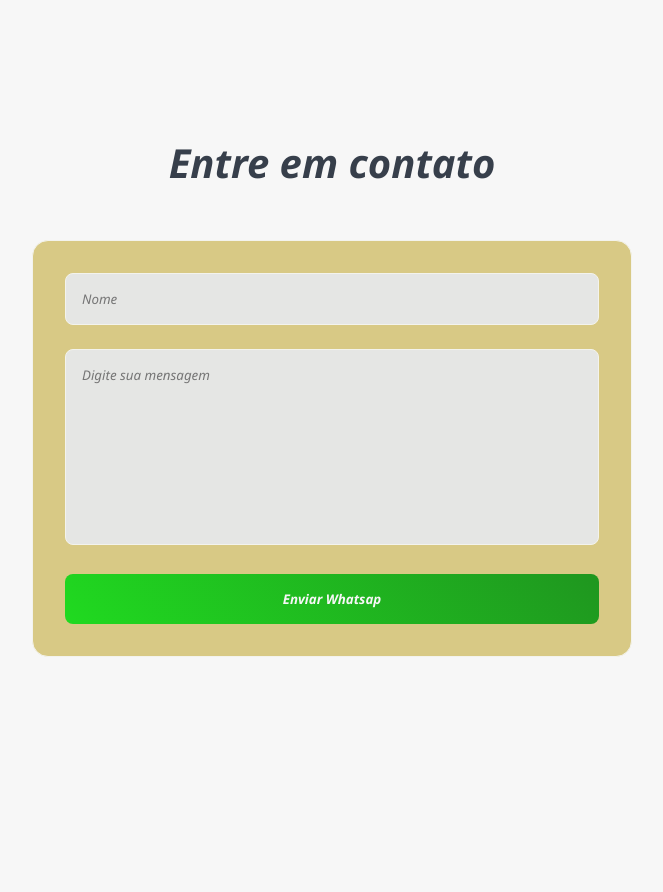
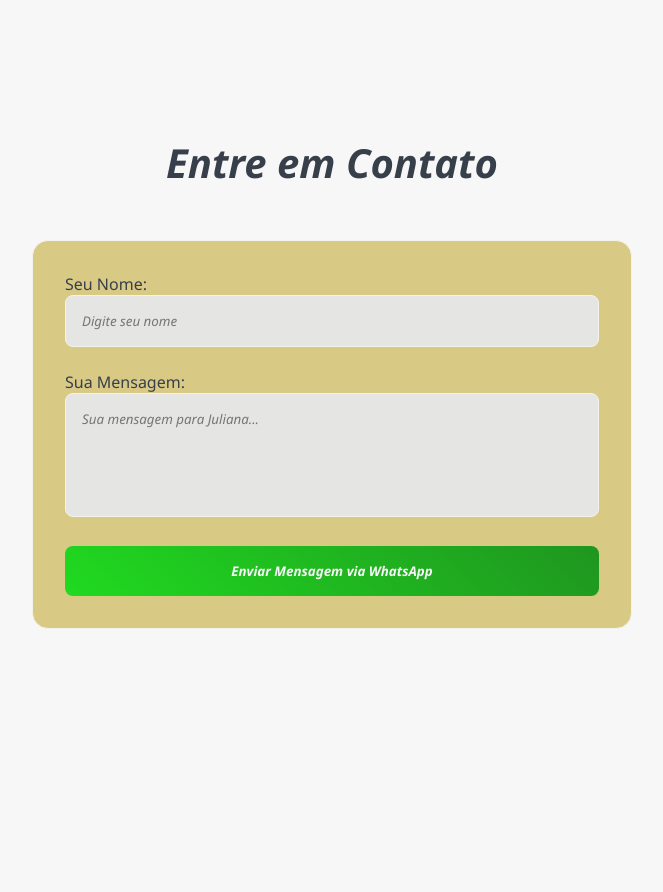
Before and after one commit to ulissessantos95/JulianaSmitch, a plain HTML site: page index.html in a window 1280 px wide. Shown: the part 4700-5592 px from the top of the page, without its empty margins (308-971 px from the left). Drawn offline with Linux system fonts and the light colour scheme.

Commit message:
sistema de dados para o whatasap

```diff
--- a/index.html
+++ b/index.html
@@ -143,19 +143,20 @@
     </section>
 
 
-   <section id="contatos" class="contatos">
-        <h2 class="contatos-titulo">Entre em contato</h2>
-
-        <form class="formulario-contato" id="formulario" onsubmit="enviarWhats(event)">
-
+  <section id= "contatos"class="contatos">
+    <h2 class="contatos-titulo">Entre em Contato</h2>
+    <form class="formulario-contato" onsubmit="enviarWhats(event)">
         <div class="grupo-form">
-                <input  placeholder="Nome" class="campo-form" id="nome">
+            <label for="nome">Seu Nome:</label>
+            <input type="text" id="nome" name="nome" class="campo-form" placeholder="Digite seu nome" required>
         </div>
         <div class="grupo-form">
-                <textarea class="campo-form"  placeholder="Digite sua mensagem" rows="9" id="mensagem"></textarea>
+            <label for="mensagem">Sua Mensagem:</label>
+            <textarea id="mensagem" name="mensagem" class="campo-form" rows="5" placeholder="Sua mensagem para Juliana..." required></textarea>
         </div>
-
-            <button type="submit" class="botao-form">Enviar Whatsap</button>
+        <button type="submit" class="botao-form">
+            Enviar Mensagem via WhatsApp
+        </button>
     </form>
 </section>
 
--- a/script.js
+++ b/script.js
@@ -1,21 +1,39 @@
-const telefone = '5548992257674';
+const telefone = '5548992257674'; // Seu número de telefone
 
 function enviarWhats(event) {
-    // Evitar comportamento de envio de formulário padrão
-    event.preventDefault();
+    // Evita o comportamento padrão de envio de formulário, se a função for chamada por um formulário.
+    // Se for apenas um botão, essa linha não causa problemas, mas é uma boa prática para formulários.
+    if (event) {
+        event.preventDefault();
+    }
 
-    // Obtenha os valores atuais dos campos de entrada dentro da função
+    // Obtém os valores atuais dos campos de entrada no momento da chamada da função.
     const nome = document.getElementById('nome').value;
     const mensagem = document.getElementById('mensagem').value;
 
+    // Constrói a mensagem completa.
     const texto = `Olá! Juliana me chamo ${nome}, ${mensagem}`;
+
+    // Codifica a mensagem para que ela seja segura para uso na URL (trata espaços, caracteres especiais, etc.).
     const msgnFormatada = encodeURIComponent(texto);
 
+    // Cria a URL oficial do WhatsApp Web/App.
     const url = `https://wa.me/${telefone}?text=${msgnFormatada}`;
 
+    // Para depuração: mostra a URL gerada no console do navegador.
     console.log(url);
 
-    window.open(url, '_blank');
+    // Tenta abrir a URL em uma nova aba/janela.
+    // O bloco try-catch ajuda a lidar com situações onde o navegador pode bloquear pop-ups ou falhar ao abrir.
+    try {
+        window.open(url, '_blank');
+    } catch (e) {
+        // Se houver um erro (por exemplo, pop-up bloqueado), exibe um alerta para o usuário.
+        console.error("Não foi possível abrir o WhatsApp:", e);
+        alert("Não foi possível abrir o WhatsApp. Por favor, verifique se o aplicativo está instalado ou tente novamente.");
+        // Opcional: Você pode tentar redirecionar a janela atual para a URL do WhatsApp como alternativa:
+        // window.location.href = url;
+    }
 }
 
 document.addEventListener('DOMContentLoaded', function() {
```
Lines whose indentation alone changed are shown as unchanged.
